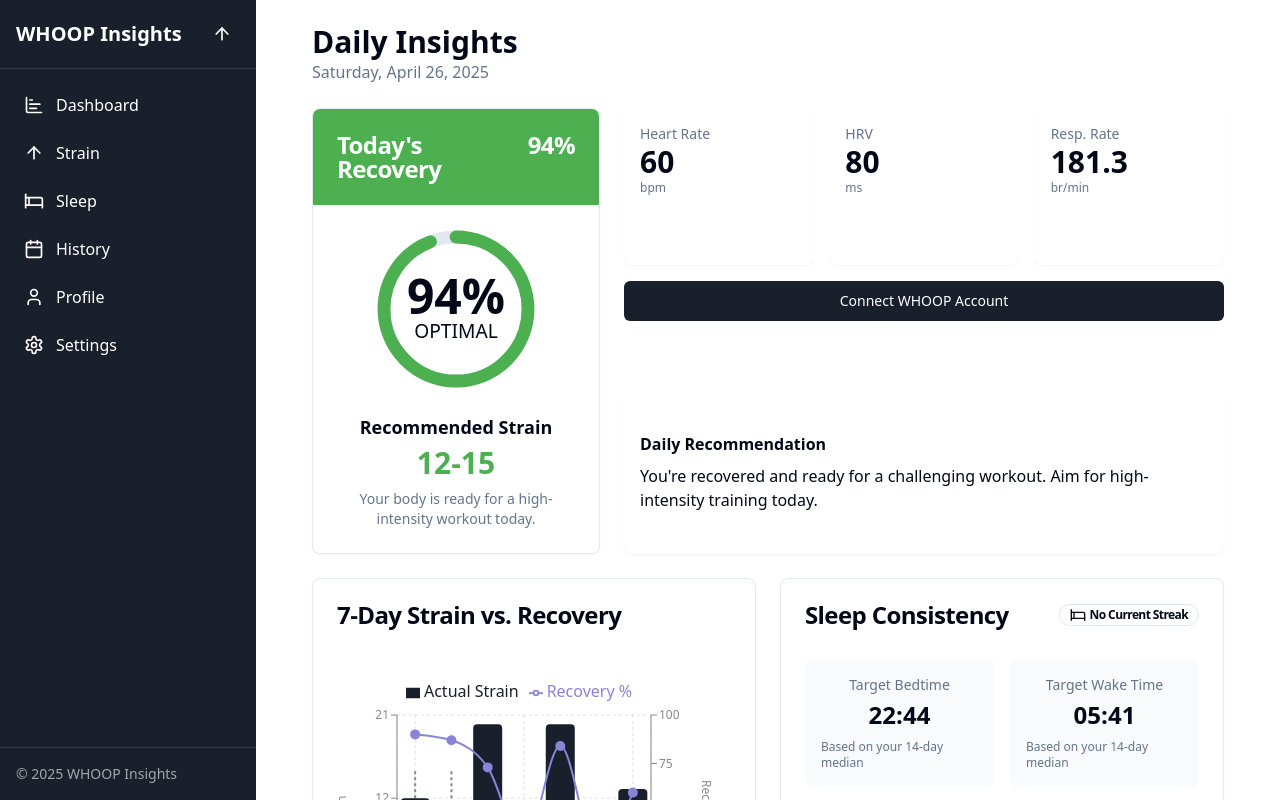
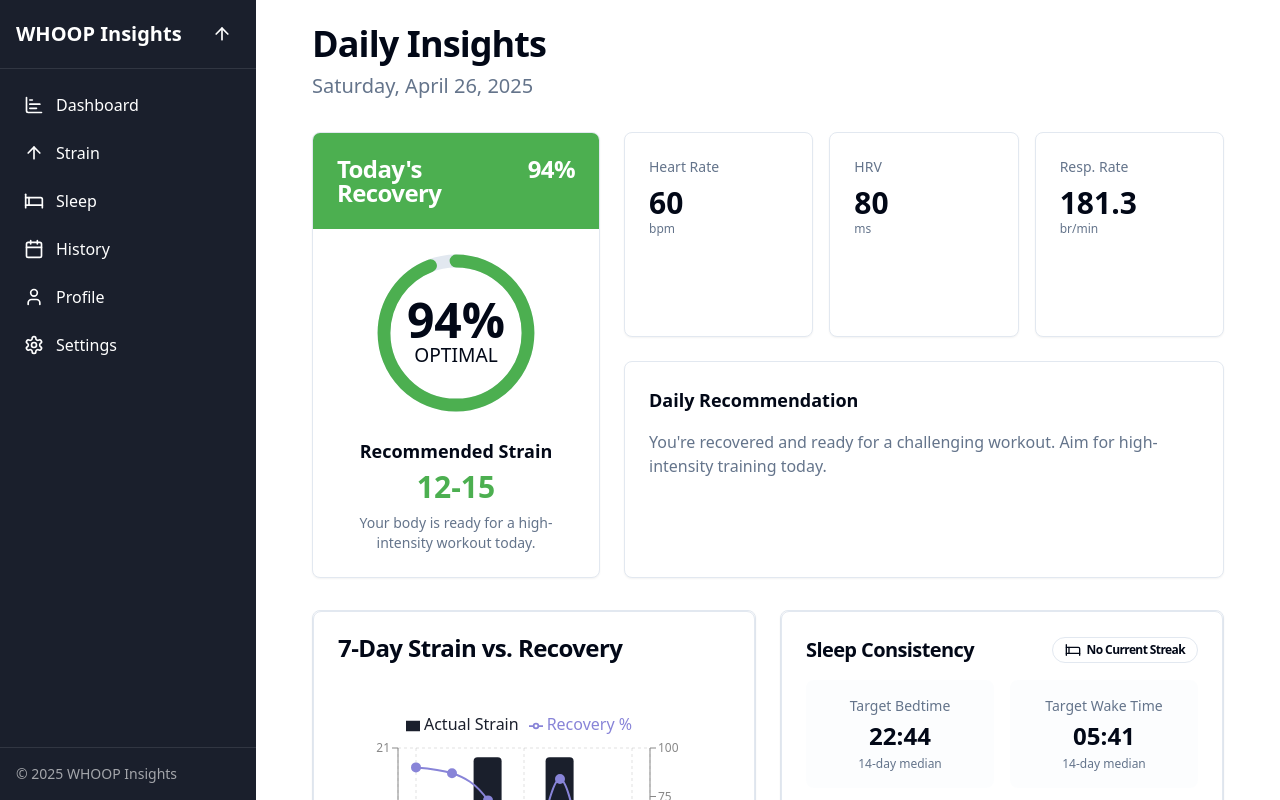
Before and after one commit to atulao/whoop-daily-insight, a React (Vite) app: page / in a window 1280 px wide. Built offline with nearby package versions, Linux system fonts and the light colour scheme.

Commit message:
Refactor: Improve UI based on WHOOP data presentation
Improve the UI of the dashboard to better present the data, taking inspiration from the WHOOP data presentation style.

```diff
--- a/src/components/dashboard/SleepConsistency.tsx
+++ b/src/components/dashboard/SleepConsistency.tsx
@@ -1,4 +1,3 @@
-
 import React from "react";
 import { Card, CardContent, CardHeader, CardTitle } from "@/components/ui/card";
 import { Badge } from "@/components/ui/badge";
@@ -67,47 +66,49 @@ const SleepConsistency: React.FC<SleepConsistencyProps> = ({ sleepData }) => {
   const consistencyStreak = calculateStreak();
 
   return (
-    <Card>
-      <CardHeader>
+    <Card className="overflow-hidden">
+      <CardHeader className="space-y-0 pb-4">
         <CardTitle className="flex justify-between items-center">
-          <span>Sleep Consistency</span>
-          <Badge variant="outline" className="flex gap-1 items-center">
+          <span className="text-xl font-semibold">Sleep Consistency</span>
+          <Badge variant="outline" className="flex gap-1.5 items-center py-1 px-3">
             <Bed className="h-4 w-4" />
             {consistencyStreak > 0 ? `${consistencyStreak} Day Streak` : "No Current Streak"}
           </Badge>
         </CardTitle>
       </CardHeader>
-      <CardContent className="pt-2">
-        <div className="grid grid-cols-2 gap-4">
-          <div className="flex flex-col items-center justify-center p-4 bg-secondary/50 rounded-lg">
+      <CardContent className="pt-0">
+        <div className="grid grid-cols-2 gap-4 mb-6">
+          <div className="flex flex-col items-center justify-center p-4 rounded-lg bg-secondary/20">
             <p className="text-sm text-muted-foreground mb-1">Target Bedtime</p>
             <p className="text-2xl font-bold">{medianSleepStart}</p>
-            <p className="text-xs text-muted-foreground mt-2">Based on your 14-day median</p>
+            <p className="text-xs text-muted-foreground mt-1">14-day median</p>
           </div>
 
-          <div className="flex flex-col items-center justify-center p-4 bg-secondary/50 rounded-lg">
+          <div className="flex flex-col items-center justify-center p-4 rounded-lg bg-secondary/20">
             <p className="text-sm text-muted-foreground mb-1">Target Wake Time</p>
             <p className="text-2xl font-bold">{medianWakeTime}</p>
-            <p className="text-xs text-muted-foreground mt-2">Based on your 14-day median</p>
+            <p className="text-xs text-muted-foreground mt-1">14-day median</p>
           </div>
         </div>
 
-        <div className="mt-4">
-          <h3 className="font-semibold mb-2">Recent Sleep Pattern</h3>
+        <div>
+          <h3 className="text-sm font-medium mb-3">Recent Sleep Pattern</h3>
           <div className="overflow-x-auto">
-            <div className="flex gap-1 min-w-max">
-              {recentSleepData.map((day, index) => (
+            <div className="flex gap-2 min-w-max">
+              {recentSleepData.map((day) => (
                 <div
                   key={day.date}
                   className="flex flex-col items-center"
                 >
                   <div className={cn(
-                    "w-8 h-8 rounded-full flex items-center justify-center",
-                    day.consistency === 'consistent' ? 'bg-whoop-green text-white' : 'bg-whoop-red text-white'
+                    "w-10 h-10 rounded-full flex items-center justify-center text-sm font-medium transition-colors",
+                    day.consistency === 'consistent'
+                      ? 'bg-whoop-green text-white'
+                      : 'bg-whoop-red text-white'
                   )}>
                     {new Date(day.date).getDate()}
                   </div>
-                  <span className="text-xs mt-1">
+                  <span className="text-xs mt-1.5 text-muted-foreground">
                     {new Date(day.date).toLocaleDateString(undefined, { weekday: 'short' })}
                   </span>
                 </div>
@@ -115,10 +116,10 @@ const SleepConsistency: React.FC<SleepConsistencyProps> = ({ sleepData }) => {
             </div>
           </div>
 
-          <div className="mt-4 text-sm text-muted-foreground">
+          <div className="mt-6 text-sm text-muted-foreground border-t pt-4">
             <p>
               Sticking to a consistent sleep schedule helps optimize your recovery.
-              Go to bed within ±30 minutes of your target bedtime.
+              Aim to go to bed within ±30 minutes of your target bedtime.
             </p>
           </div>
         </div>
--- a/src/pages/Index.tsx
+++ b/src/pages/Index.tsx
@@ -4,7 +4,6 @@ import MainLayout from "@/components/layout/MainLayout";
 import RecoveryCard from "@/components/dashboard/RecoveryCard";
 import StrainChart from "@/components/dashboard/StrainChart";
 import SleepConsistency from "@/components/dashboard/SleepConsistency";
-import { Button } from "@/components/ui/button";
 import { getTodayData, generateWeeklyData, generateSleepData } from "@/services/mockData";
 
 const Dashboard = () => {
@@ -13,9 +12,7 @@ const Dashboard = () => {
   const [sleepData, setSleepData] = useState<any[]>([]);
   const [loading, setLoading] = useState(true);
 
-  // Simulate API calls
   useEffect(() => {
-    // Simulate loading delay
     const timer = setTimeout(() => {
       setTodayData(getTodayData());
       setWeeklyData(generateWeeklyData());
@@ -32,7 +29,7 @@ const Dashboard = () => {
         <div className="flex items-center justify-center h-full">
           <div className="text-center">
             <div className="animate-pulse-glow w-16 h-16 bg-whoop-blue rounded-full mx-auto mb-4"></div>
-            <h2 className="text-xl font-semibold mb-2">Loading your insights...</h2>
+            <h2 className="text-2xl font-semibold mb-2 text-foreground">Loading your insights...</h2>
             <p className="text-muted-foreground">Analyzing your recovery and performance data</p>
           </div>
         </div>
@@ -42,10 +39,10 @@ const Dashboard = () => {
 
   return (
     <MainLayout>
-      <div className="container max-w-6xl mx-auto">
-        <header className="mb-6">
-          <h1 className="text-3xl font-bold">Daily Insights</h1>
-          <p className="text-muted-foreground">
+      <div className="container max-w-7xl mx-auto px-4 sm:px-6 lg:px-8">
+        <header className="mb-8">
+          <h1 className="text-4xl font-bold tracking-tight text-foreground mb-2">Daily Insights</h1>
+          <p className="text-xl text-muted-foreground">
             {new Date().toLocaleDateString(undefined, {
               weekday: 'long',
               year: 'numeric',
@@ -55,41 +52,36 @@ const Dashboard = () => {
           </p>
         </header>
 
-        <div className="grid grid-cols-1 md:grid-cols-3 gap-6 mb-6">
-          <div className="md:col-span-1">
+        <div className="grid grid-cols-1 lg:grid-cols-3 gap-6 mb-8">
+          <div className="lg:col-span-1">
             <RecoveryCard
               recovery={todayData.recovery}
               zone={todayData.recoveryZone}
               strainTarget={todayData.strainTarget}
             />
           </div>
-          <div className="md:col-span-2">
-            <div className="grid gap-4 h-full">
+          <div className="lg:col-span-2 grid gap-6">
             <div className="grid grid-cols-3 gap-4">
-                <div className="p-4 bg-card rounded-lg shadow-sm">
-                  <div className="text-sm text-muted-foreground">Heart Rate</div>
-                  <div className="text-3xl font-bold">{todayData.heartRate}</div>
+              <div className="p-6 bg-card rounded-lg border shadow-sm">
+                <div className="text-sm text-muted-foreground mb-2">Heart Rate</div>
+                <div className="text-3xl font-bold text-foreground">{todayData.heartRate}</div>
                 <div className="text-xs text-muted-foreground">bpm</div>
               </div>
-                <div className="p-4 bg-card rounded-lg shadow-sm">
-                  <div className="text-sm text-muted-foreground">HRV</div>
-                  <div className="text-3xl font-bold">{todayData.hrv}</div>
+              <div className="p-6 bg-card rounded-lg border shadow-sm">
+                <div className="text-sm text-muted-foreground mb-2">HRV</div>
+                <div className="text-3xl font-bold text-foreground">{todayData.hrv}</div>
                 <div className="text-xs text-muted-foreground">ms</div>
               </div>
-                <div className="p-4 bg-card rounded-lg shadow-sm">
-                  <div className="text-sm text-muted-foreground">Resp. Rate</div>
-                  <div className="text-3xl font-bold">{todayData.respiratoryRate}</div>
+              <div className="p-6 bg-card rounded-lg border shadow-sm">
+                <div className="text-sm text-muted-foreground mb-2">Resp. Rate</div>
+                <div className="text-3xl font-bold text-foreground">{todayData.respiratoryRate}</div>
                 <div className="text-xs text-muted-foreground">br/min</div>
               </div>
             </div>
 
-              <Button className="bg-whoop-blue text-white hover:bg-whoop-blue/90">
-                Connect WHOOP Account
-              </Button>
-
-              <div className="bg-card rounded-lg shadow-sm p-4 flex flex-col justify-center flex-1">
-                <h3 className="font-semibold mb-2">Daily Recommendation</h3>
-                <p>
+            <div className="bg-card rounded-lg border shadow-sm p-6">
+              <h3 className="text-lg font-semibold mb-4">Daily Recommendation</h3>
+              <p className="text-muted-foreground">
                 {todayData.recoveryZone === 'green'
                   ? "You're recovered and ready for a challenging workout. Aim for high-intensity training today."
                   : todayData.recoveryZone === 'yellow'
@@ -99,11 +91,14 @@ const Dashboard = () => {
             </div>
           </div>
         </div>
+
+        <div className="grid grid-cols-1 lg:grid-cols-2 gap-6">
+          <div className="bg-card rounded-lg border shadow-sm">
+            <StrainChart data={weeklyData} />
           </div>
-
-        <div className="grid grid-cols-1 md:grid-cols-2 gap-6 mb-6">
-          <StrainChart data={weeklyData} />
+          <div className="bg-card rounded-lg border shadow-sm">
             <SleepConsistency sleepData={sleepData} />
+          </div>
         </div>
       </div>
     </MainLayout>
```
Lines whose indentation alone changed are shown as unchanged.
